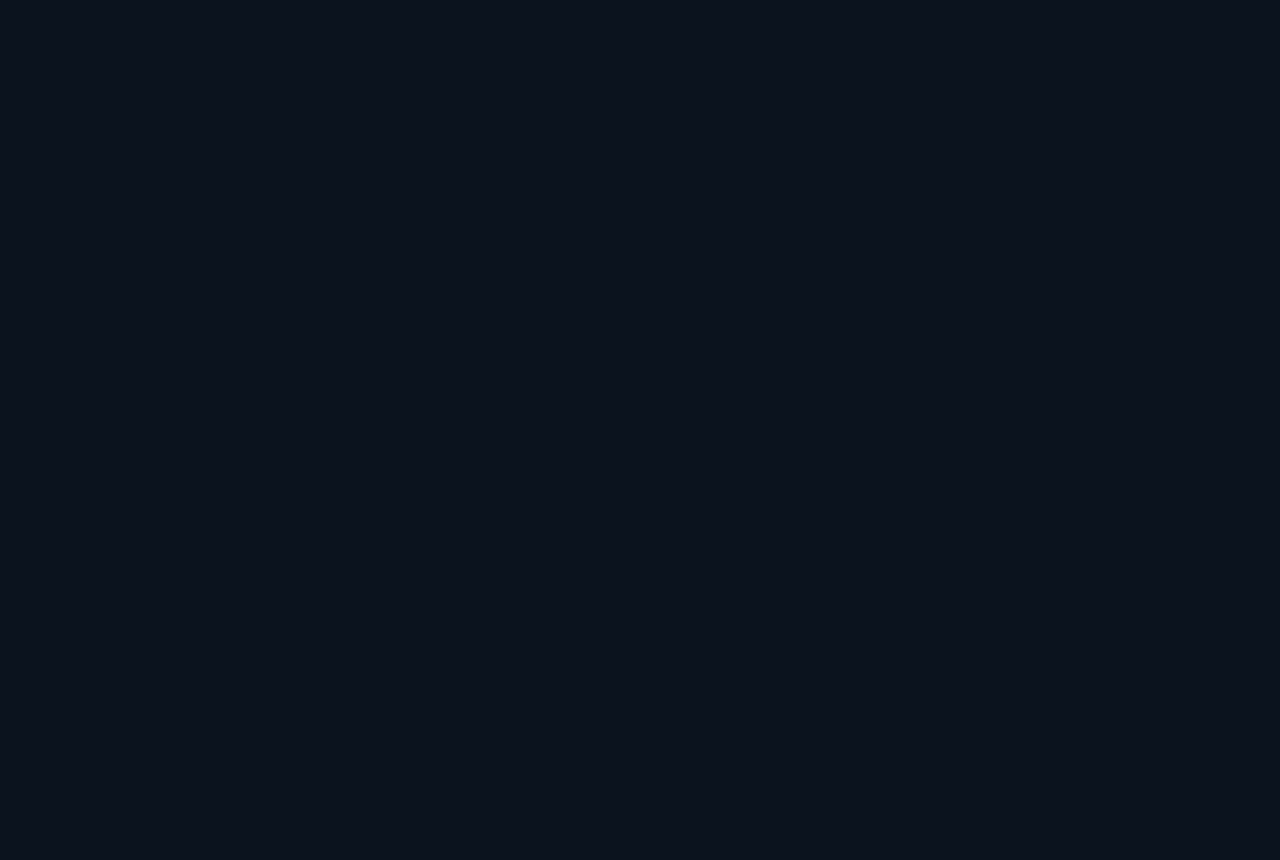
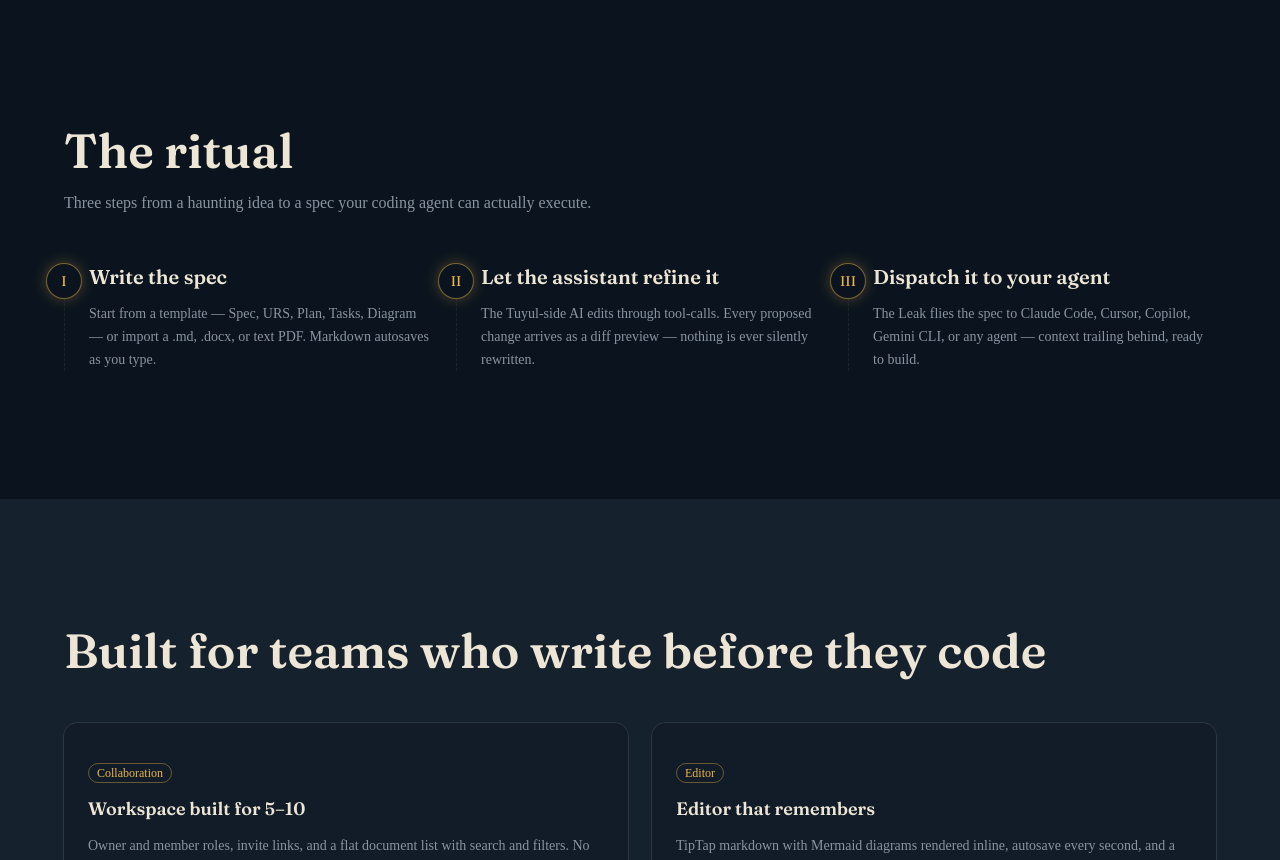
Before and after one commit to leeCode83/ohmyspec-webapp, a Next.js app: page / in a window 1280 px wide. Shown: the part 1940-2800 px from the top of the page. Before the commit the page ends 1939 px from the top, so only its background shows below. Built offline with nearby package versions, Linux system fonts and the light colour scheme.

Commit message:
feat(landing): add ritual (how it works) and features sections
- HowSection: 3 numbered steps with dashed ritual line and oil-lamp badges
- FeaturesSection: 4-card MVP feature grid from one data array
- both reuse shared Section wrapper

```diff
--- a/app/page.tsx
+++ b/app/page.tsx
@@ -1,6 +1,8 @@
 import { Nav } from "@/components/landing/nav";
 import { Hero } from "@/components/landing/hero";
 import { GhostFeatureSection } from "@/components/landing/ghost-feature-section";
+import { HowSection } from "@/components/landing/how-section";
+import { FeaturesSection } from "@/components/landing/features-section";
 import { GrainOverlay } from "@/components/landing/grain-overlay";
 
 /**
@@ -14,6 +16,8 @@ export default function Home() {
       <main>
         <Hero />
         <GhostFeatureSection />
+        <HowSection />
+        <FeaturesSection />
       </main>
       <GrainOverlay />
     </>
--- /dev/null
+++ b/components/landing/features-section.tsx
@@ -0,0 +1,64 @@
+import { Badge } from "@/components/ui/badge";
+import { Card, CardContent } from "@/components/ui/card";
+import { Section } from "@/components/landing/section";
+
+/**
+ * FeaturesSection — grid fitur MVP sekunder (yang belum diangkat oleh
+ * kartu hantu): workspace & editor, RAG knowledge, BYOK, export 5 format.
+ * Satu array data, satu gaya kartu (DRY).
+ */
+const FEATURES = [
+  {
+    title: "Workspace built for 5–10",
+    body: "Owner and member roles, invite links, and a flat document list with search and filters. No ceremony — just the team and its specs.",
+    tag: "Collaboration",
+  },
+  {
+    title: "Editor that remembers",
+    body: "TipTap markdown with Mermaid diagrams rendered inline, autosave every second, and a soft lock so edits never collide.",
+    tag: "Editor",
+  },
+  {
+    title: "The workspace knows its own lore",
+    body: "Every document is chunked and embedded. Ask what you decided in another spec — the assistant retrieves it from workspace knowledge.",
+    tag: "RAG",
+  },
+  {
+    title: "Bring your own key",
+    body: "OpenAI, Anthropic, Gemini, or OpenRouter — your keys, encrypted server-side. Embeddings run locally in your browser, no key needed.",
+    tag: "AI",
+  },
+] as const;
+
+export function FeaturesSection() {
+  return (
+    <Section tone="surface">
+      <h2 className="font-heading text-3xl font-semibold text-foreground md:text-5xl">
+        Built for teams who write before they code
+      </h2>
+      <div className="mt-12 grid gap-6 sm:grid-cols-2">
+        {FEATURES.map((f) => (
+          <Card
+            key={f.title}
+            className="border-border/50 bg-background/40 transition-colors hover:border-primary/40"
+          >
+            <CardContent className="flex h-full flex-col gap-3 p-6">
+              <Badge
+                variant="outline"
+                className="w-fit border-primary/40 text-primary"
+              >
+                {f.tag}
+              </Badge>
+              <h3 className="font-heading text-lg font-semibold text-foreground">
+                {f.title}
+              </h3>
+              <p className="text-sm leading-relaxed text-muted-foreground">
+                {f.body}
+              </p>
+            </CardContent>
+          </Card>
+        ))}
+      </div>
+    </Section>
+  );
+}
--- /dev/null
+++ b/components/landing/how-section.tsx
@@ -0,0 +1,54 @@
+import { Section } from "@/components/landing/section";
+
+/**
+ * HowSection — "Ritual": tiga langkah pakai OhmySpec.
+ * Layout sederhana 3 kolom dengan nomor besar bergaya lampu minyak;
+ * alur ditandai garis putus-putus antar langkah (grid CSS murni).
+ */
+const STEPS = [
+  {
+    n: "I",
+    title: "Write the spec",
+    body: "Start from a template — Spec, URS, Plan, Tasks, Diagram — or import a .md, .docx, or text PDF. Markdown autosaves as you type.",
+  },
+  {
+    n: "II",
+    title: "Let the assistant refine it",
+    body: "The Tuyul-side AI edits through tool-calls. Every proposed change arrives as a diff preview — nothing is ever silently rewritten.",
+  },
+  {
+    n: "III",
+    title: "Dispatch it to your agent",
+    body: "The Leak flies the spec to Claude Code, Cursor, Copilot, Gemini CLI, or any agent — context trailing behind, ready to build.",
+  },
+] as const;
+
+export function HowSection() {
+  return (
+    <Section id="how">
+      <h2 className="font-heading text-3xl font-semibold text-foreground md:text-5xl">
+        The ritual
+      </h2>
+      <p className="mt-4 max-w-2xl text-muted-foreground">
+        Three steps from a haunting idea to a spec your coding agent can
+        actually execute.
+      </p>
+
+      <ol className="mt-12 grid gap-10 md:grid-cols-3 md:gap-6">
+        {STEPS.map((step) => (
+          <li key={step.n} className="relative border-l border-dashed border-border/60 pl-6">
+            <span className="absolute -left-[19px] top-0 flex h-9 w-9 items-center justify-center rounded-full border border-primary/50 bg-background font-heading text-sm text-primary shadow-[0_0_14px_rgba(232,180,74,0.3)]">
+              {step.n}
+            </span>
+            <h3 className="font-heading text-xl font-semibold text-foreground">
+              {step.title}
+            </h3>
+            <p className="mt-3 text-sm leading-relaxed text-muted-foreground">
+              {step.body}
+            </p>
+          </li>
+        ))}
+      </ol>
+    </Section>
+  );
+}
```
